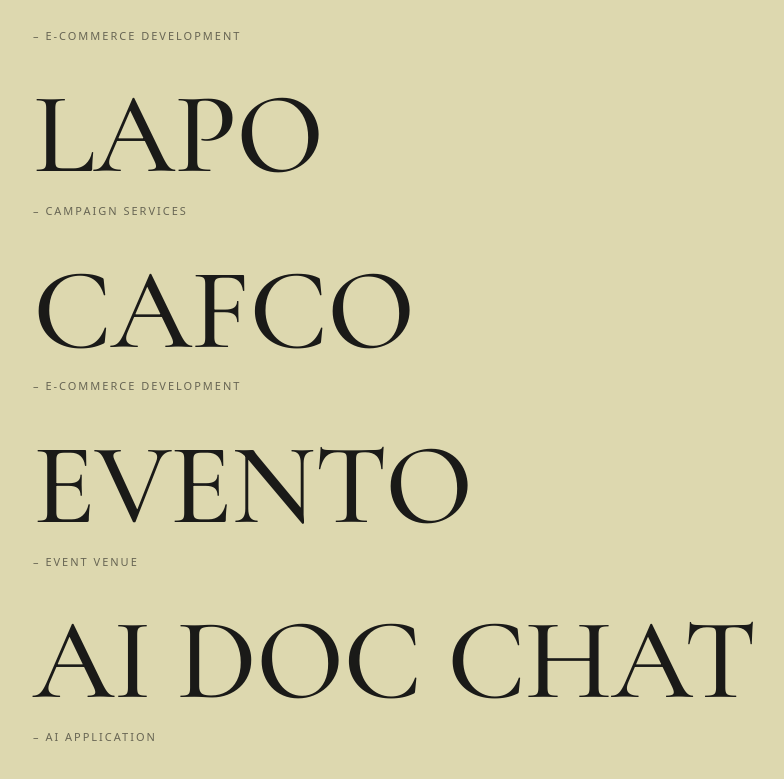
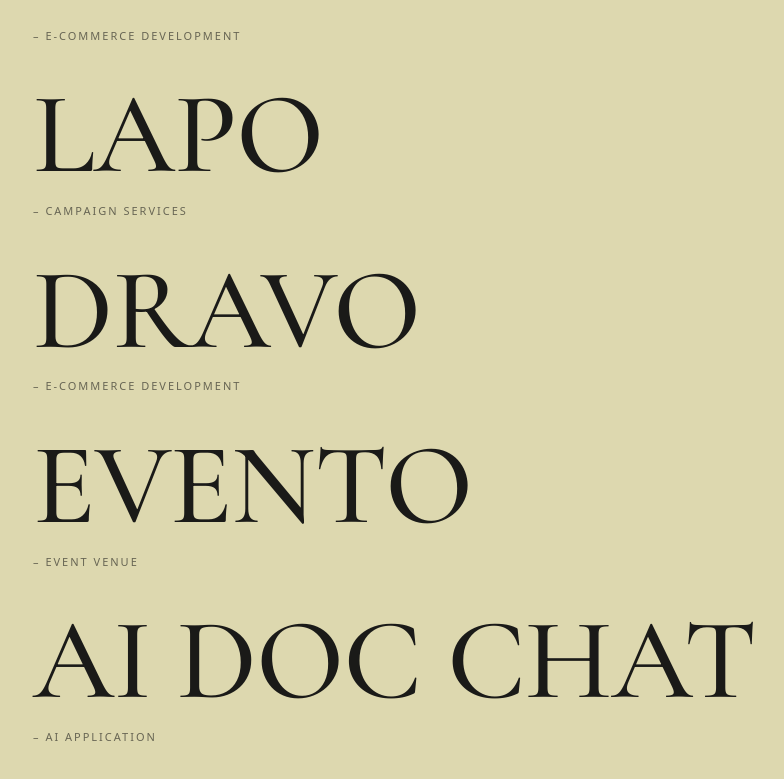
Before and after one commit to Shaamil777/muhammad-shamil-portfolio, a Next.js app: page /works in a window 1280 px wide. Shown: the part 1536-2315 px from the top of the page, without its empty margins (449-1233 px from the left). Built offline with nearby package versions, Linux system fonts and the light colour scheme.

Commit message:
feat:fixed live links for work data's

```diff
--- a/app/works/page.tsx
+++ b/app/works/page.tsx
@@ -15,7 +15,7 @@ const projects = [
   { name: 'OPEN DOOR', slug: 'opendoor', category: 'EDUCATION CONSULTANCY', image: '/projects/opendoor/hero-section.webp' },
   { name: 'URBANWORN', slug: 'urbanworn', category: 'E-COMMERCE DEVELOPMENT', image: null },
   { name: 'LAPO', slug: 'lapo', category: 'CAMPAIGN SERVICES', image: '/projects/lapo/01.webp' },
-  { name: 'CAFCO', slug: 'cafco', category: 'E-COMMERCE DEVELOPMENT', image: '/projects/cafco/01.webp' },
+  { name: 'DRAVO', slug: 'cafco', category: 'E-COMMERCE DEVELOPMENT', image: '/projects/cafco/01.png' },
   { name: 'EVENTO', slug: 'evento', category: 'EVENT VENUE', image: null },
   { name: 'AI DOC CHAT', slug: 'aidocchat', category: 'AI APPLICATION', image: '/projects/aidocchat/1.png' }
 ];
--- a/app/works/projectData.ts
+++ b/app/works/projectData.ts
@@ -539,12 +539,12 @@ const projects: Record<string, ProjectData> = {
         },
         navigation: {
             prev: { slug: "urbanworn", title: "UrbanWorn" },
-            next: { slug: "cafco", title: "Cafco" }
+            next: { slug: "cafco", title: "Dravo" }
         }
     },
     cafco: {
         "slug": "cafco",
-        "title": "CAFCOHOME",
+        "title": "Dravo",
         "summary": "A sophisticated e-commerce platform for premium furniture featuring minimalist design, interactive product showcases, curated collections, and immersive shopping experiences with modern web technologies.",
         "badges": [
             { "label": "Type", "value": "E-commerce Platform" },
@@ -564,18 +564,18 @@ const projects: Record<string, ProjectData> = {
             "Lucide React Icons"
         ],
         "actions": [
-            { "label": "View Live Demo", "href": "#", "type": "primary" },
+            { "label": "View Live Demo", "href": "https://dravohome.com", "type": "primary" },
             { "label": "View Source Code", "href": "#", "type": "secondary" }
         ],
         "heroImage": "/public/herodesktop.jpg",
         "gallery": [
-            { "src": "/projects/cafco/01.webp", "alt": "Modern Furniture Hero", "type": "desktop" },
+            { "src": "/projects/cafco/01.png", "alt": "Modern Furniture Hero", "type": "desktop" },
             { "src": "/projects/cafco/02.webp", "alt": "Shop by Category", "type": "desktop" },
             { "src": "/projects/cafco/03.webp", "alt": "Trending Interiors & Products", "type": "desktop" },
             { "src": "/projects/cafco/04.webp", "alt": "Curated Collections", "type": "desktop" }
         ],
         "overview": {
-            "description": "CAFCOHOME is a premium furniture e-commerce platform built with Next.js 16 and React 19, showcasing modern luxury furniture through an immersive digital experience. The platform features sophisticated product categorization across 10 categories, 6 curated collections, and over 30 premium furniture pieces. Built with a minimalist luxury design philosophy, it incorporates advanced animations, smooth scrolling, and responsive design optimized for both desktop and mobile experiences.",
+            "description": "Dravo is a premium furniture e-commerce platform built with Next.js 16 and React 19, showcasing modern luxury furniture through an immersive digital experience. The platform features sophisticated product categorization across 10 categories, 6 curated collections, and over 30 premium furniture pieces. Built with a minimalist luxury design philosophy, it incorporates advanced animations, smooth scrolling, and responsive design optimized for both desktop and mobile experiences.",
             "audience": "Interior design enthusiasts, luxury furniture buyers, home decorators, architects, and design professionals seeking premium furniture pieces for residential and commercial spaces.",
             "goal": "To create an elegant digital showroom that captures the essence of modern luxury furniture while providing seamless browsing and shopping experiences that convert visitors into customers through sophisticated design and user experience."
         },
@@ -777,7 +777,7 @@ const projects: Record<string, ProjectData> = {
             ]
         },
         navigation: {
-            prev: { title: 'CAFCO', slug: 'cafco' },
+            prev: { title: 'DRAVO', slug: 'cafco' },
             next: { title: 'AI DOC CHAT', slug: 'aidocchat' }
         }
     },
@@ -1140,7 +1140,7 @@ const projects: Record<string, ProjectData> = {
             "Swiper.js"
         ],
         actions: [
-            { label: "View Live Demo", href: "#", type: "primary" },
+            { label: "View Live Demo", href: "https://noozi.in", type: "primary" },
             { label: "View Code", href: "#", type: "secondary" }
         ],
         heroImage: "/projects/noozi/1.png",
```
Also changed, not shown: public/projects/cafco/01.png (added), public/projects/cafco/01.webp (deleted).
